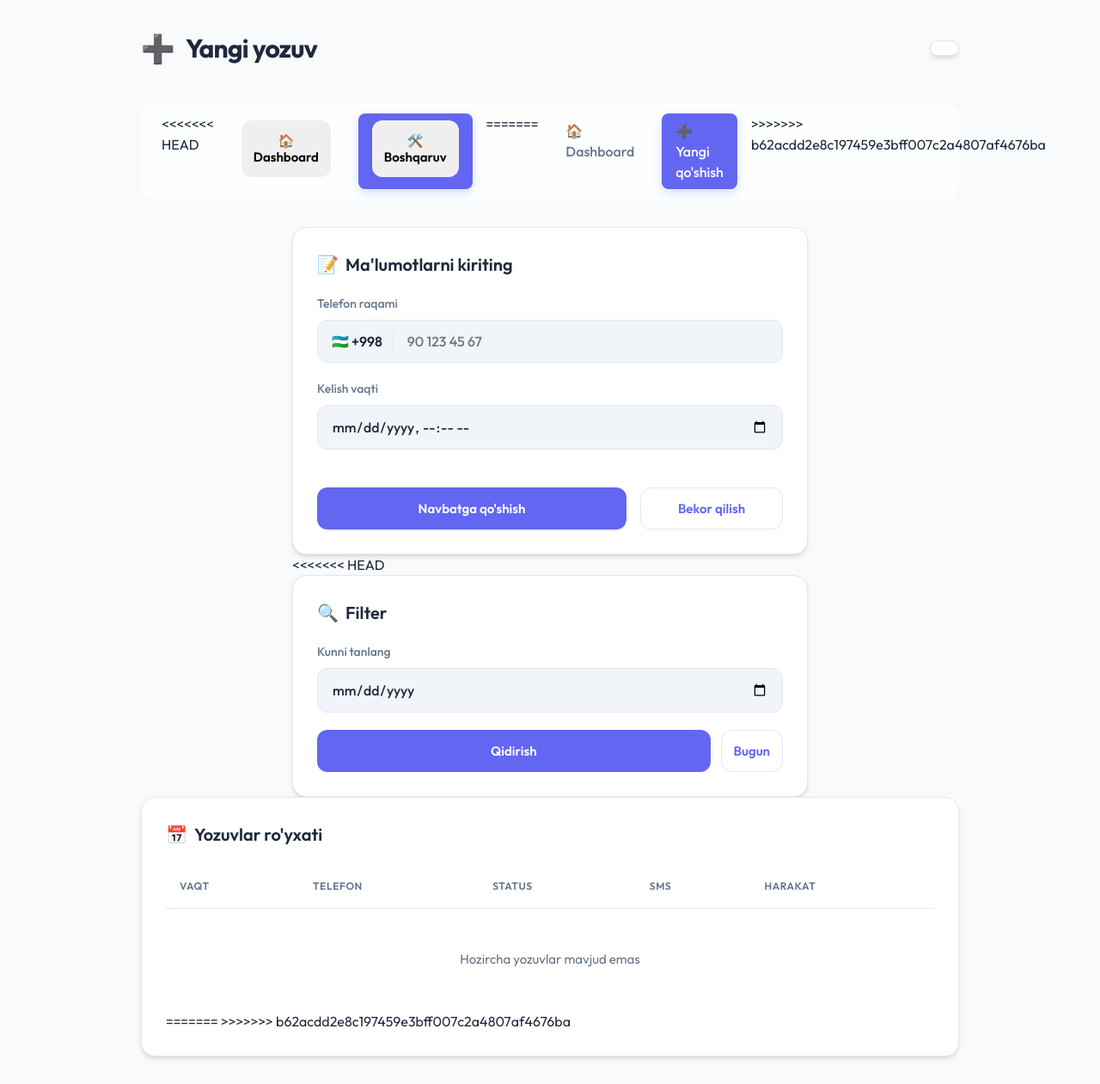
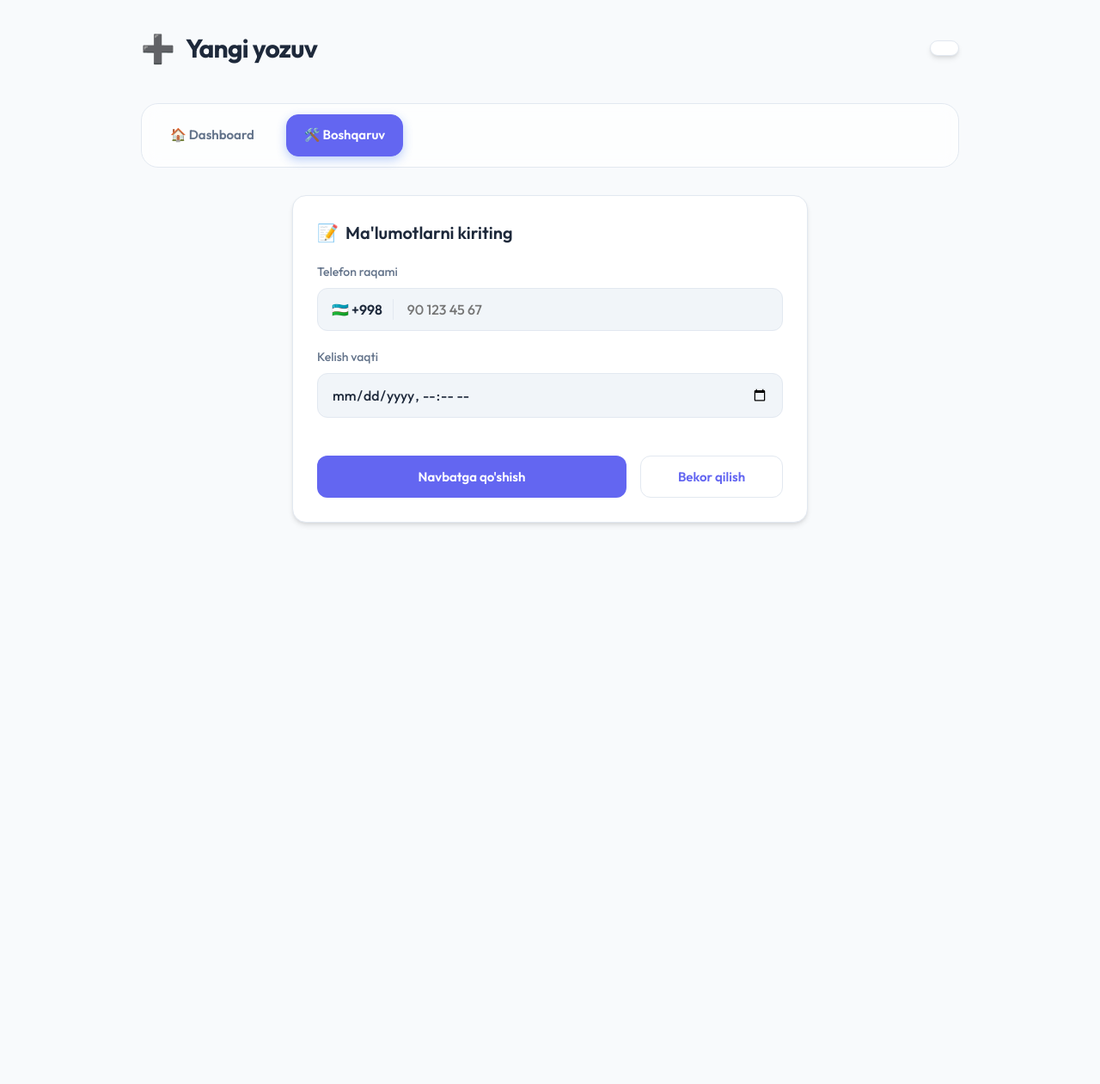
Before and after one commit to GENERAL009/dilshod_barber, a Django app: template barberapp/templates/management.html in a window 1280 px wide. Shown: the whole page at 86% size. After the commit the page ends 611 px from the top, so only its background shows below. Run offline with Django 5.2, Linux system fonts and the light colour scheme; the template is opened without the code that fills it: values that come from a table or form of the project are taken from there, others are empty; parts of the project's set-up code (start-up, migrations or seed data) failed here and were passed over.

Commit message:
Big changes frontend 5

```diff
--- a/barberapp/templates/management.html
+++ b/barberapp/templates/management.html
@@ -20,13 +20,8 @@
     </header>
 
     <nav class="nav-bar">
-<<<<<<< HEAD
-        <a href="{% url 'dashboard' %}" class="nav-link"><button>🏠 Dashboard</button></a>
-        <a href="{% url 'management' %}" class="nav-link active"><button>🛠️ Boshqaruv</button></a>
-=======
-        <a href="{% url 'dashboard' %}" class="nav-link">🏠 Dashboard</a>
-        <a href="{% url 'management' %}" class="nav-link active">➕ Yangi qo'shish</a>
->>>>>>> b62acdd2e8c197459e3bff007c2a4807af4676ba
+        <a href="{% url 'dashboard' %}" class="nav-btn">🏠 Dashboard</a>
+        <a href="{% url 'management' %}" class="nav-btn active">🛠️ Boshqaruv</a>
     </nav>
 
     <div style="max-width: 600px; margin: 0 auto;">
@@ -63,104 +58,6 @@
                 {% endif %}
             </form>
         </div>
-<<<<<<< HEAD
-
-        <div class="card">
-            <h2><span>🔍</span> Filter</h2>
-            <form method="get">
-                <label>Kunni tanlang</label>
-                <input type="date" name="date" value="{{ selected_date|date:'Y-m-d' }}">
-                <div style="display: flex; gap: 0.75rem;">
-                    <button type="submit">Qidirish</button>
-                    <a href="{% url 'management' %}" style="flex: 1;"><button type="button" class="btn-secondary">Bugun</button></a>
-                </div>
-            </form>
-        </div>
-    </div>
-
-    <div class="card">
-        <h2><span>📅</span> Yozuvlar ro'yxati</h2>
-
-        <!-- Desktop Table -->
-        <div class="table-wrap desktop-only">
-            <table>
-                <thead>
-                    <tr>
-                        <th>Vaqt</th>
-                        <th>Telefon</th>
-                        <th>Status</th>
-                        <th>SMS</th>
-                        <th>Harakat</th>
-                    </tr>
-                </thead>
-                <tbody>
-                    {% for a in appts %}
-                    <tr>
-                        <td style="font-weight: 600;">{{ a.scheduled_at|date:"H:i" }}</td>
-                        <td>+998 {{ a.phone }}</td>
-                        <td>
-                            {% if a.status == "cancelled" %}
-                            <span class="status-badge status-cancelled">Bekor qilindi</span>
-                            {% elif a.status == "done" %}
-                            <span class="status-badge" style="background: #eff6ff; color: #3b82f6;">Tugallandi</span>
-                            {% else %}
-                            <span class="status-badge status-scheduled">Rejalashtirilgan</span>
-                            {% endif %}
-                        </td>
-                        <td style="text-align: center;">{% if a.reminder_sent_at %}✅{% else %}<span style="color: var(--text-muted); opacity: 0.5;">—</span>{% endif %}</td>
-                        <td>
-                            {% if a.status == "scheduled" %}
-                            <a href="{% url 'cancel_appointment' a.id %}">
-                                <button type="button" class="btn-cancel">Bekor qilish</button>
-                            </a>
-                            {% endif %}
-                        </td>
-                    </tr>
-                    {% empty %}
-                    <tr>
-                        <td colspan="5" style="text-align: center; color: var(--text-muted); padding: 3rem 0;">
-                            Hozircha yozuvlar mavjud emas
-                        </td>
-                    </tr>
-                    {% endfor %}
-                </tbody>
-            </table>
-        </div>
-
-        <!-- Mobile List -->
-        <div class="appt-card-list mobile-only">
-            {% for a in appts %}
-            <div class="appt-mobile-item">
-                <div class="appt-mobile-header">
-                    <span class="appt-mobile-time">{{ a.scheduled_at|date:"H:i" }}</span>
-                    {% if a.status == "cancelled" %}
-                        <span class="status-badge status-cancelled">Bekor qilindi</span>
-                    {% elif a.status == "done" %}
-                        <span class="status-badge" style="background: #eff6ff; color: #3b82f6;">Tugallandi</span>
-                    {% else %}
-                        <span class="status-badge status-scheduled">Rejalashtirilgan</span>
-                    {% endif %}
-                </div>
-                <span class="appt-mobile-phone">📞 +998 {{ a.phone }}</span>
-                <div style="font-size: 0.8125rem; color: var(--text-muted);">
-                    SMS: {% if a.reminder_sent_at %}Yuborildi ✅{% else %}Yuborilmadi{% endif %}
-                </div>
-                {% if a.status == "scheduled" %}
-                <div class="appt-mobile-actions">
-                    <a href="{% url 'cancel_appointment' a.id %}" style="width: 100%;">
-                        <button type="button" class="btn-cancel" style="width: 100%;">Bekor qilish</button>
-                    </a>
-                </div>
-                {% endif %}
-            </div>
-            {% empty %}
-            <div style="text-align: center; color: var(--text-muted); padding: 2rem 0;">
-                Hozircha yozuvlar mavjud emas
-            </div>
-            {% endfor %}
-        </div>
-=======
->>>>>>> b62acdd2e8c197459e3bff007c2a4807af4676ba
     </div>
 </div>
 </body>
--- a/static/app.css
+++ b/static/app.css
@@ -331,29 +331,40 @@ tr:last-child td {
     margin-bottom: 2rem;
     background: rgba(255, 255, 255, 0.7);
     backdrop-filter: blur(10px);
-    padding: 0.75rem 1.5rem;
-    border-radius: 1rem;
+    padding: 0.75rem;
+    border-radius: 1.25rem;
     box-shadow: var(--shadow-sm);
+    border: 1px solid var(--border);
 }
 
-.nav-link {
+.nav-btn {
     text-decoration: none;
     color: var(--text-muted);
-    font-weight: 500;
-    padding: 0.5rem 1rem;
-    border-radius: 0.5rem;
-    transition: all 0.2s ease;
+    font-weight: 600;
+    padding: 0.75rem 1.25rem;
+    border-radius: 0.875rem;
+    transition: all 0.25s cubic-bezier(0.4, 0, 0.2, 1);
+    display: inline-flex;
+    align-items: center;
+    gap: 0.5rem;
+    border: 1px solid transparent;
+    cursor: pointer;
+    font-family: inherit;
+    font-size: 0.9375rem;
 }
 
-.nav-link:hover {
+.nav-btn:hover {
     background: var(--bg-body);
     color: var(--primary);
+    border-color: var(--border);
+    transform: translateY(-1px);
 }
 
-.nav-link.active {
+.nav-btn.active {
     background: var(--primary);
     color: white;
-    box-shadow: 0 4px 12px rgba(37, 99, 235, 0.2);
+    box-shadow: 0 4px 12px rgba(37, 99, 235, 0.3);
+    border-color: var(--primary);
 }
 
 /* Floating Action Button */
```
Also changed, not shown: barberapp/templates/dashboard.html (+2 -11 lines).
